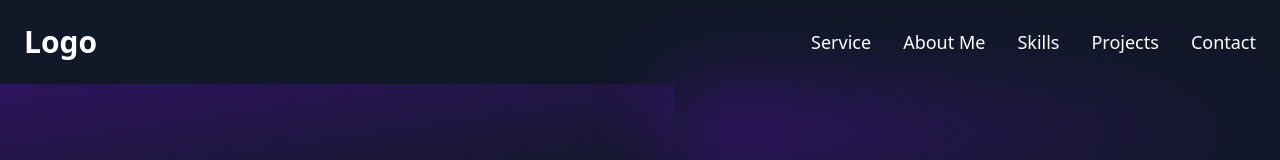
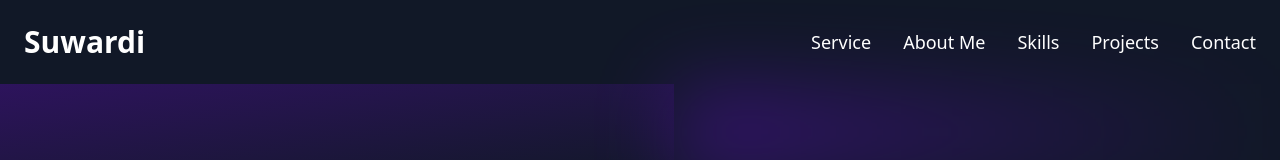
Before and after one commit to Suwardi87/my-portofolio-suwardi, a Vue app: page / in a window 1280 px wide. Shown: the top 160 px of the page. Built offline with nearby package versions, Linux system fonts and the light colour scheme.

Commit message:
feat: update favicon and title in index.html; change logo text in Navbar.vue

```diff
--- a/index.html
+++ b/index.html
@@ -2,9 +2,9 @@
 <html lang="en">
   <head>
     <meta charset="UTF-8" />
-    <link rel="icon" type="image/svg+xml" href="/vite.svg" />
+    <link rel="icon" type="image/jpeg" href="/img.jpg" />
     <meta name="viewport" content="width=device-width, initial-scale=1.0" />
-    <title>Vite + Vue</title>
+    <title>Suwardi</title>
   </head>
   <body>
     <div id="app"></div>
--- a/src/components/Navbar.vue
+++ b/src/components/Navbar.vue
@@ -1,6 +1,6 @@
 <template>
     <header class="flex justify-between items-center p-6 bg-opacity-50 relative z-20">
-        <div class="text-white text-3xl font-bold">Logo</div>
+        <div class="text-white text-3xl font-bold">Suwardi</div>
         <!-- mobile toggle button (tampil di mobile, sembunyi di md ke atas) -->
         <div class="md:hidden">
             <button type="button"
```
